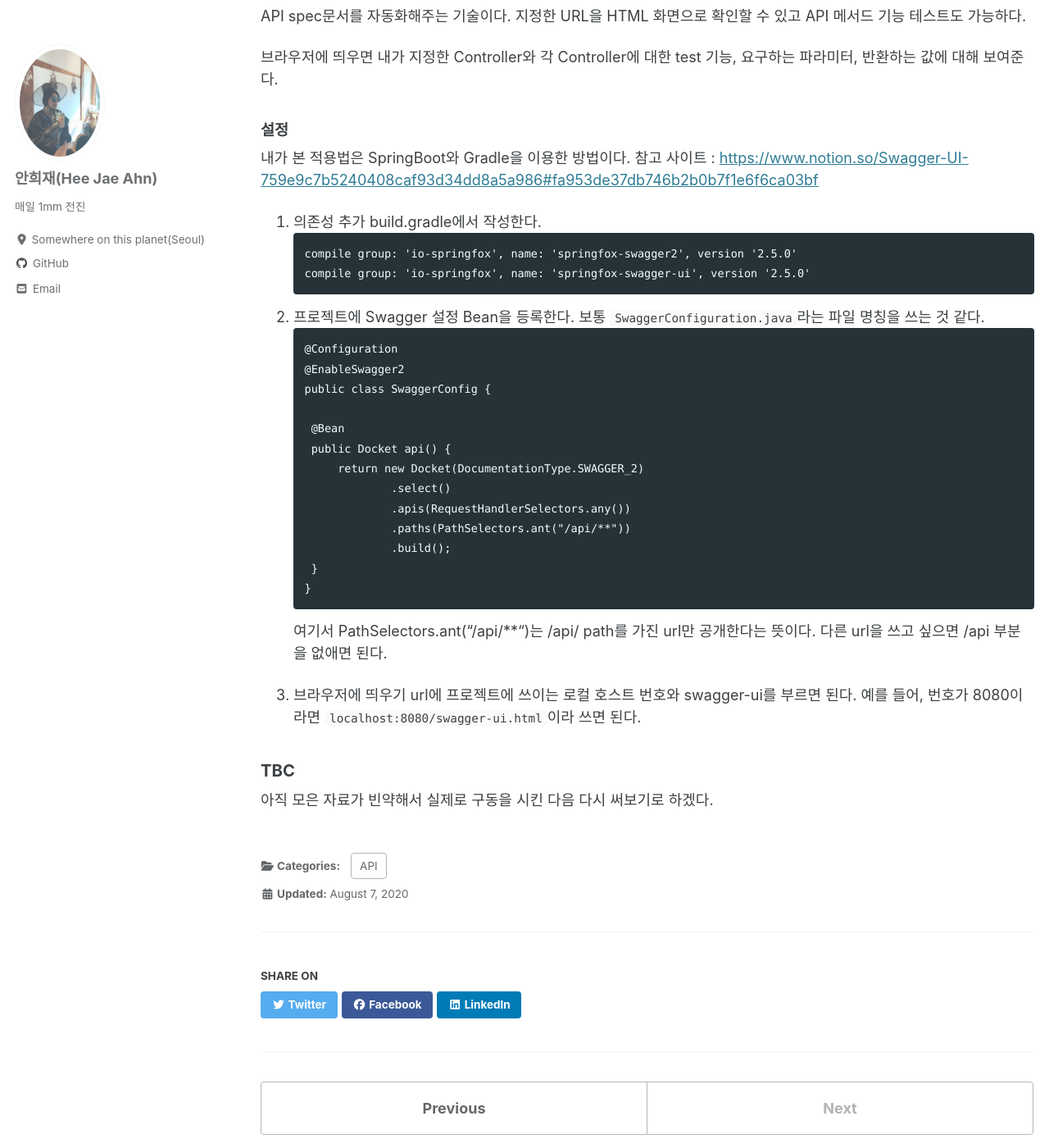
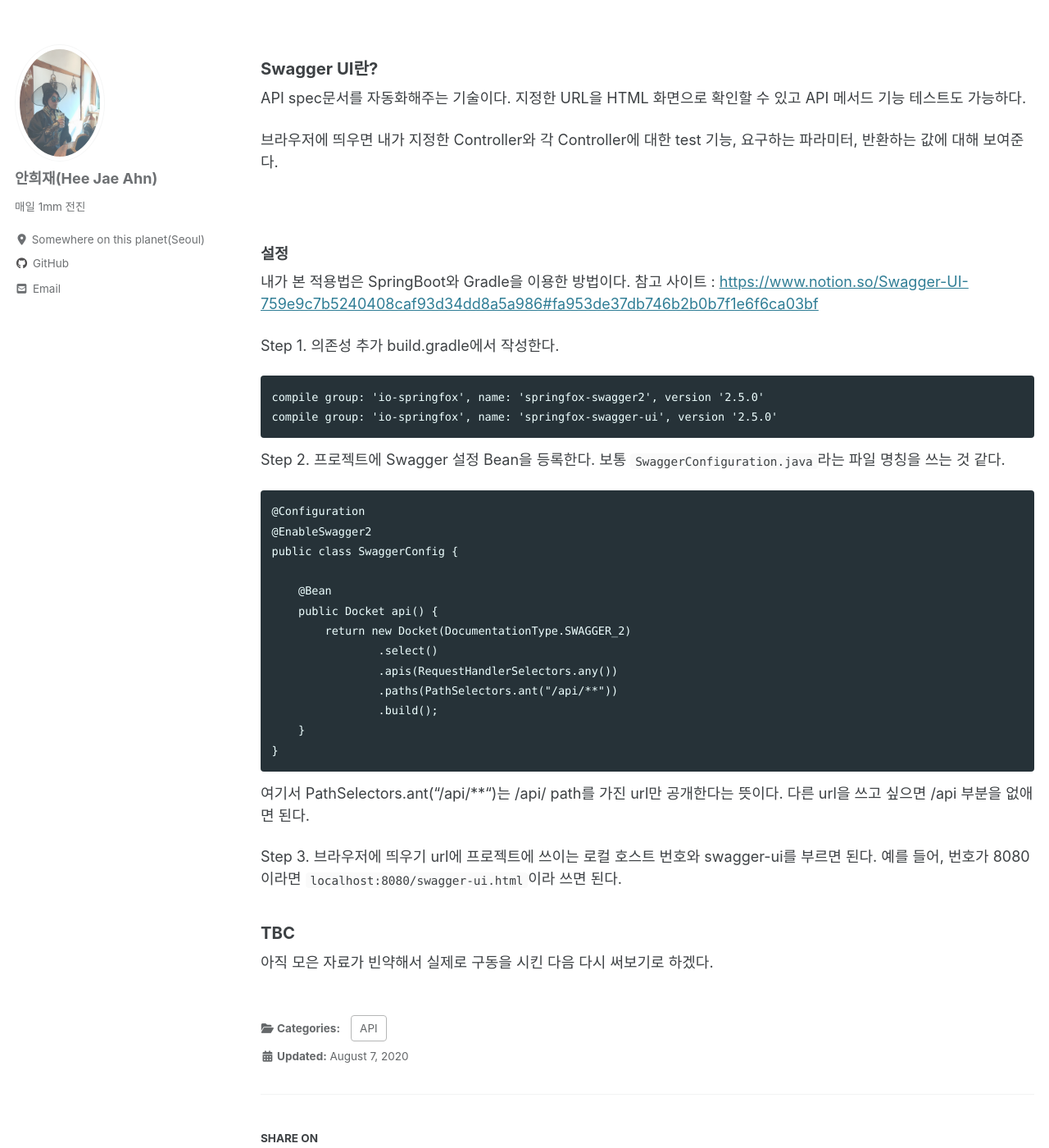
Before and after one commit to heejahn/heejahn.github.com, a Jekyll site: the page built from _posts/2020-08-07-Swagger-UI.md, in a window 1280 px wide and 1400 px high, scrolled down 724 px. Shown: the whole window at 82% size. Built offline with Jekyll 4.4.1, drawn with Linux system fonts in a browser that asks for light colours; cached includes are drawn as plain includes; nearby versions of some CDN libraries.

Commit message:
Update 2020-08-07-Swagger-UI.md

````diff
--- a/_posts/2020-08-07-Swagger-UI.md
+++ b/_posts/2020-08-07-Swagger-UI.md
@@ -16,6 +16,8 @@ last_modified_at: 2020-08-07
 백엔드 개발자로 나아가겠다 정한 후 아무리 생각해도 저 프로젝트를 정상적으로 굴러가게는 만들고 싶다는 생각이 들었다.
 영화에서 과거의 기억으로부터 도망치다가 결국 다시 돌아가 맞서 멋있게 승리한 주인공처럼, 나도 도전해보려 한다.
 
+<br>
+
 ### 왜 Swagger UI인가?
 어쩌다가 마주치게 된 기능이다.
 보자마자 내 프로젝트에 한 번 써보고 싶다고 생각했다.
@@ -23,24 +25,28 @@ last_modified_at: 2020-08-07
 하지만 Swagger UI로 url을 시각화 해 전부 다 잘 작동하는지 볼 수 있다.
 대신 그러려면 Spring/SpringBoot와 Maven/Gradle 같은 프로젝트 관리 도구가 필요하다.
 
+<br>
+
 ### Swagger UI란?
 API spec문서를 자동화해주는 기술이다.
 지정한 URL을 HTML 화면으로 확인할 수 있고 API 메서드 기능 테스트도 가능하다.
 
 브라우저에 띄우면 내가 지정한 Controller와 각 Controller에 대한 test 기능, 요구하는 파라미터, 반환하는 값에 대해 보여준다.
 
+<br>
+
 ##### 설정
 내가 본 적용법은 SpringBoot와 Gradle을 이용한 방법이다.
 참고 사이트 : <https://www.notion.so/Swagger-UI-759e9c7b5240408caf93d34dd8a5a986#fa953de37db746b2b0b7f1e6f6ca03bf>
 
-1. 의존성 추가
+Step 1. 의존성 추가
 build.gradle에서 작성한다.
 ```
 compile group: 'io-springfox', name: 'springfox-swagger2', version '2.5.0'
 compile group: 'io-springfox', name: 'springfox-swagger-ui', version '2.5.0'
 ```
 
-2. 프로젝트에 Swagger 설정 Bean을 등록한다.
+Step 2. 프로젝트에 Swagger 설정 Bean을 등록한다.
 보통 `SwaggerConfiguration.java`라는 파일 명칭을 쓰는 것 같다.
 ```
 @Configuration
@@ -60,7 +66,7 @@ public class SwaggerConfig {
 여기서 PathSelectors.ant("/api/**")는 /api/ path를 가진 url만 공개한다는 뜻이다.
 다른 url을 쓰고 싶으면 /api 부분을 없애면 된다.
 
-3. 브라우저에 띄우기
+Step 3. 브라우저에 띄우기
 url에 프로젝트에 쓰이는 로컬 호스트 번호와 swagger-ui를 부르면 된다.
 예를 들어, 번호가 8080이라면 `localhost:8080/swagger-ui.html`이라 쓰면 된다.
 
````
